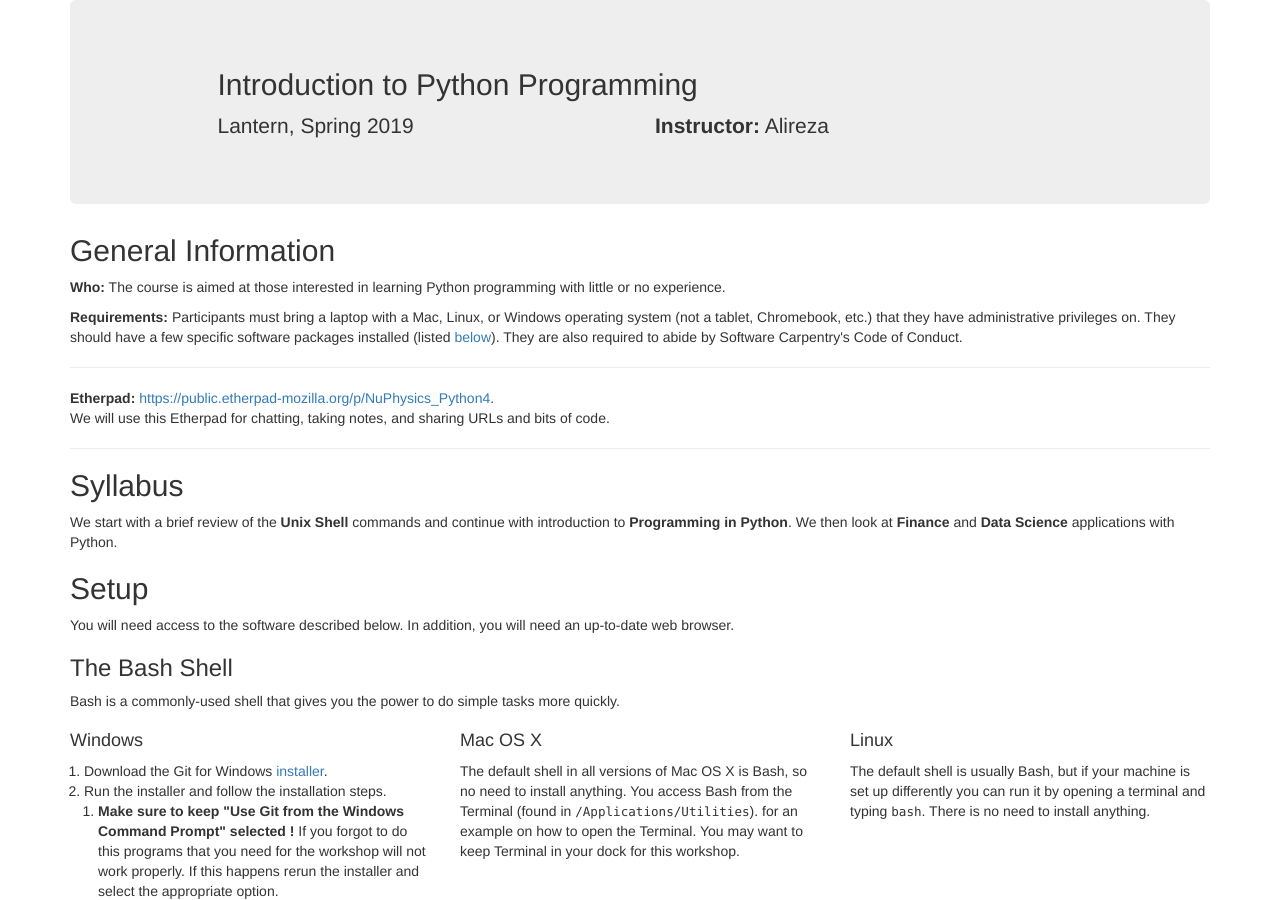
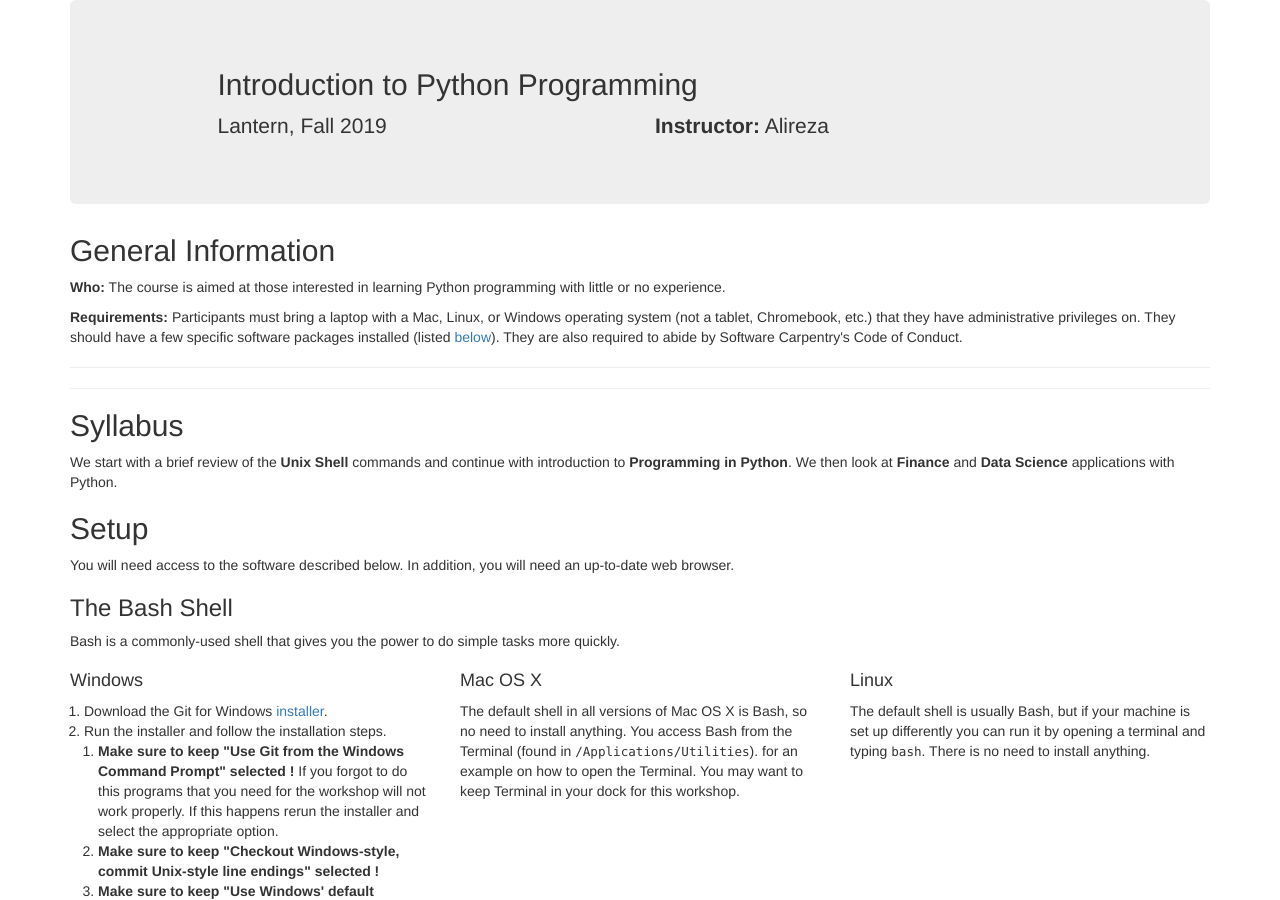
Before and after one commit to aliojjati/NuPhysics, a Jekyll site: the page built from index.html, in a window 1280 px wide and 900 px high. Built offline with Jekyll 4.4.1, drawn with Linux system fonts in a browser that asks for light colours.

Commit message:
Update index.html

```diff
--- a/index.html
+++ b/index.html
@@ -7,14 +7,14 @@
 country: "ca"      # lowercase two-letter ISO country code such as "fr" (see https://en.wikipedia.org/wiki/ISO_3166-1)
 language: "en"      # lowercase two-letter ISO language code such as "fr" (see https://en.wikipedia.org/wiki/ISO_639-1)
 latlng: "49.284542,-123.111646"       # decimal latitude and longitude of workshop venue (e.g., "41.7901128,-87.6007318" - use http://www.latlong.net/)
-humandate: "Lantern, Spring 2019"    # human-readable dates for the workshop (e.g., "Feb 17-18, 2020")
+humandate: "Lantern, Fall 2019"    # human-readable dates for the workshop (e.g., "Feb 17-18, 2020")
 humantime: #"Wednesdays 5:45 – 7:45 PM"    # human-readable times for the workshop (e.g., "9:00 am - 4:30 pm")
 #startdate: 2017-02-02      # machine-readable start date for the workshop in YYYY-MM-DD format like 2015-01-01
 #enddate: 2017-02-03        # machine-readable end date for the workshop in YYYY-MM-DD format like 2015-01-02
 instructor: ["Alireza"] # boxed, comma-separated list of instructors' names as strings, like ["Kay McNulty", "Betty Jennings", "Betty Snyder"]
 helper: #["Farhad Keramati"]     # boxed, comma-separated list of helpers' names, like ["Marlyn Wescoff", "Fran Bilas", "Ruth Lichterman"]
 #contact: ["aliojjati@gmail.com"]    # boxed, comma-separated list of contact email addresses for the host, lead instructor, or whoever else is handling questions, like ["marlyn.wescoff@example.org", "fran.bilas@example.org", "ruth.lichterman@example.org"]
-etherpad: "https://public.etherpad-mozilla.org/p/NuPhysics_Python4"           # optional: URL for the workshop Etherpad if there is one
+#etherpad: "https://public.etherpad-mozilla.org/p/NuPhysics_Python4"           # optional: URL for the workshop Etherpad if there is one
 eventbrite:           # optional: alphanumeric key for Eventbrite registration, e.g., "1234567890AB" (if Eventbrite is being used)
 ---
 
@@ -263,9 +263,9 @@
 -->
 {% if page.etherpad %}
 <p id="etherpad">
-  <strong>Etherpad:</strong> <a href="{{page.etherpad}}">{{page.etherpad}}</a>.
+  <strong>Google Doc:</strong> <!-- <a href="{{page.etherpad}}">{{page.etherpad}}</a>.-->
   <br/>
-  We will use this Etherpad for chatting, taking notes, and sharing URLs and bits of code.
+  We will use this Google Doc for chatting, taking notes, and sharing URLs and bits of code.
 </p>
 {% endif %}
 
```
